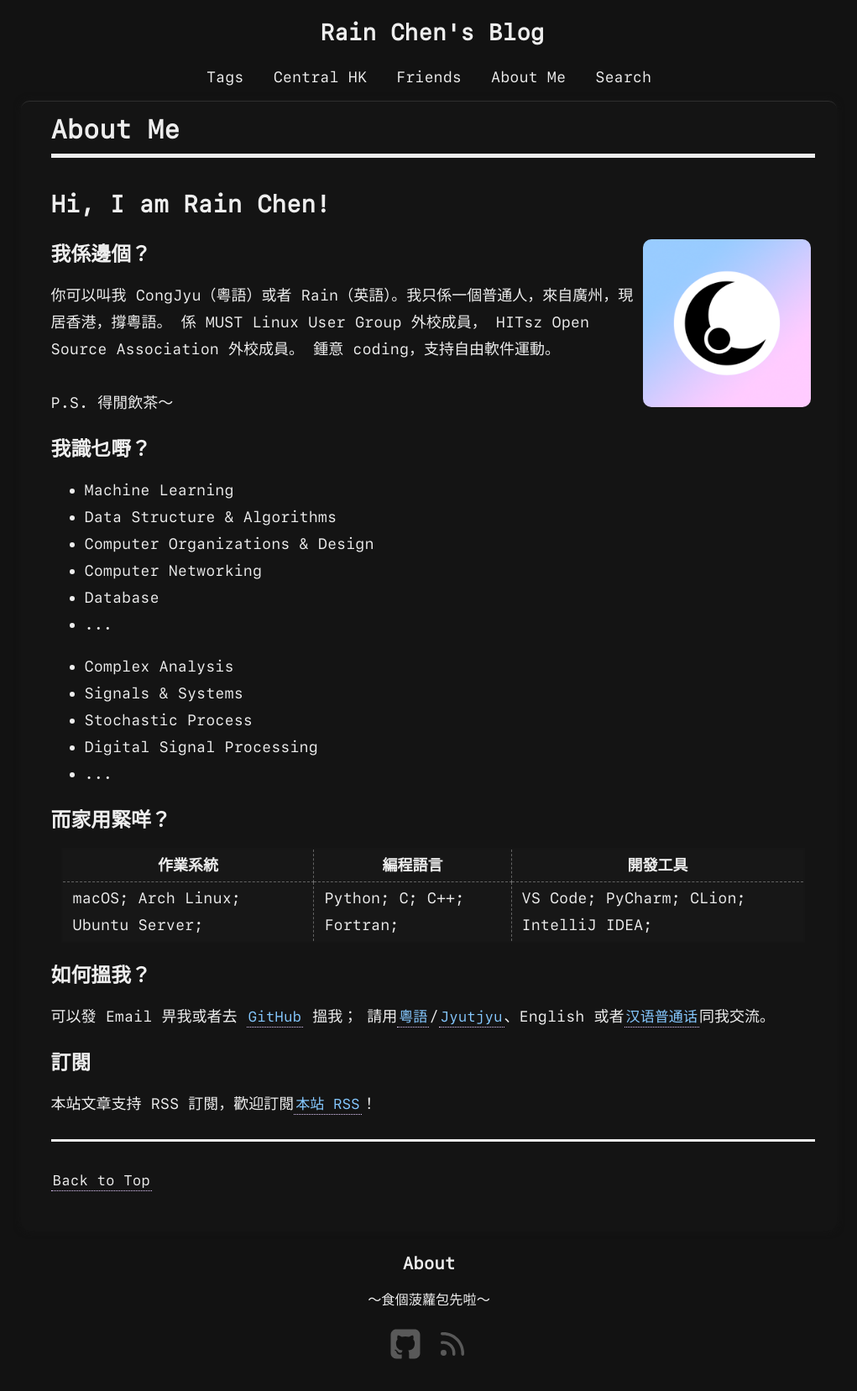
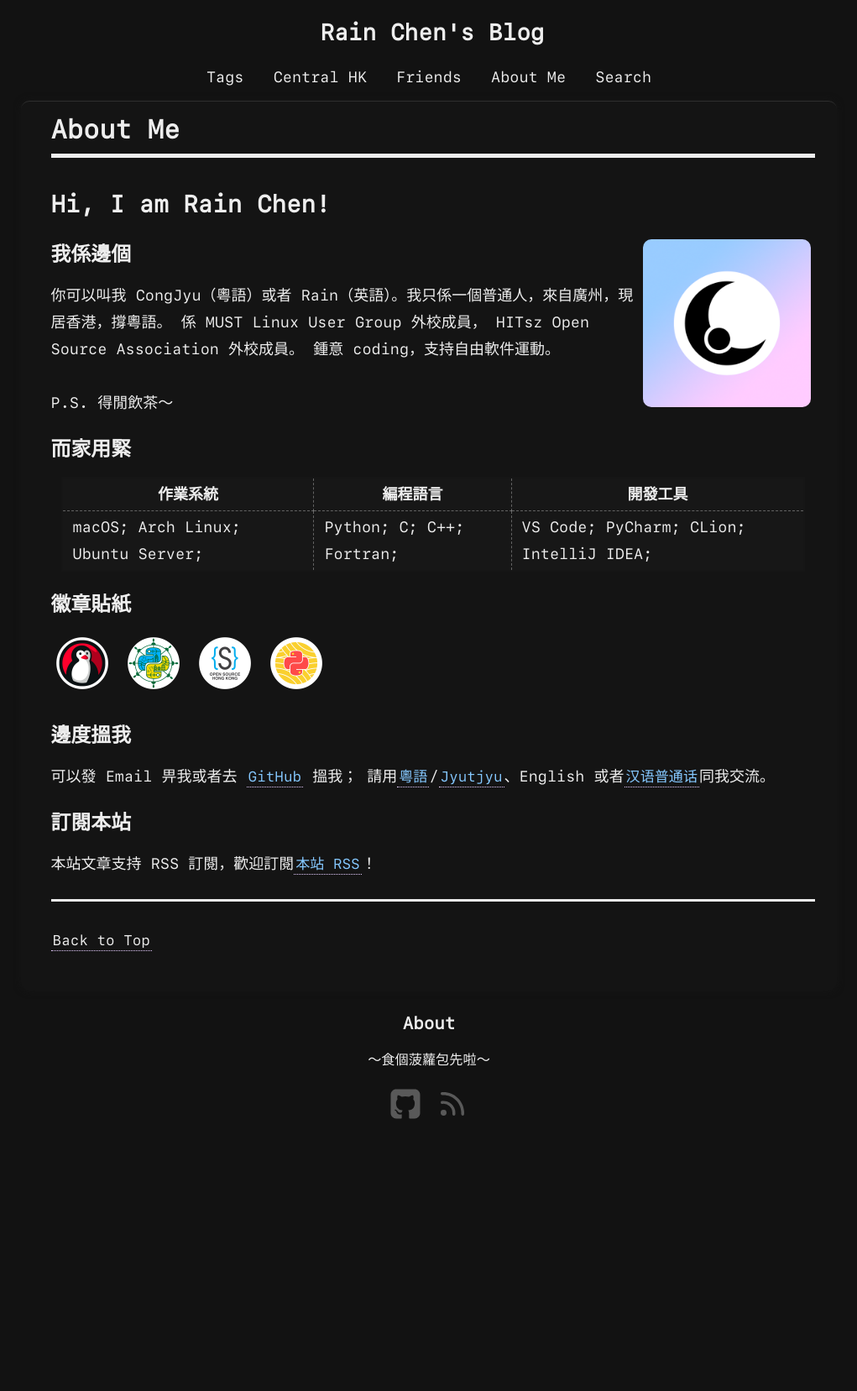
Before and after one commit to CongJyu/CongJyu.github.io, a Jekyll site: the page built from blog/aboutme/index.html, in a window 1280 px wide. Shown: the whole page at 84% size, without its empty margins (129-1150 px from the left). Built offline with Jekyll 4.4.1, drawn with Linux system fonts in a browser that asks for light colours; some web fonts are replaced; comment, search, counter and statistics services are not loaded; after the commit the page ends 1371 px from its top, so only the background shows below that.

Commit message:
Add badges and stickers.

```diff
--- a/blog/aboutme/index.html
+++ b/blog/aboutme/index.html
@@ -9,7 +9,7 @@ group: navigation
 
 <img align="right" width="200" height="200" style="border-radius: 15px;" src="/assets/images/avatar.png">
 
-<h3>我係邊個？</h3>
+<h3>我係邊個</h3>
 
 <p>
     你可以叫我 CongJyu（粵語）或者 Rain（英語）。我只係一個普通人，來自廣州，現居香港，撐粵語。
@@ -19,26 +19,7 @@ group: navigation
     P.S. 得閒飲茶～
 </p>
 
-<h3>我識乜嘢？</h3>
-
-<ul>
-    <li>Machine Learning</li>
-    <li>Data Structure & Algorithms</li>
-    <li>Computer Organizations & Design</li>
-    <li>Computer Networking</li>
-    <li>Database</li>
-    <li>...</li>
-</ul>
-
-<ul>
-    <li>Complex Analysis</li>
-    <li>Signals & Systems</li>
-    <li>Stochastic Process</li>
-    <li>Digital Signal Processing</li>
-    <li>...</li>
-</ul>
-
-<h3>而家用緊咩？</h3>
+<h3>而家用緊</h3>
 
 <table>
     <thead>
@@ -71,19 +52,27 @@ group: navigation
     </tbody>
 </table>
 
-<h3>如何搵我？</h3>
+<h3>徽章貼紙</h3>
+
+<img width="64" height="64" src="../../assets/images/badges/MUSTLUG.png" alt="MUSTLUG" title="M.U.S.T. LUG">
+<img width="64" height="64" src="../../assets/images/badges/PyConHK.png" alt="PyCon HK" title="PyCon HK 2025">
+<img width="64" height="64" src="../../assets/images/badges/OSHK.png" alt="Open Source HK" title="Open Source Hong Kong">
+<img width="64" height="64" src="../../assets/images/badges/PythonAsia.png" alt="PythonAsia" title="Python Asia">
+
+<h3>邊度搵我</h3>
 
 <p>
     可以發 Email 畀我或者去 <a target="#" href="https://github.com/CongJyu" title="我嘅 GitHub 主頁">GitHub</a> 搵我；
     請用<a target="#"
            href="https://en.wikipedia.org/wiki/Cantonese" title="About Standard Cantonese">粵語</a>/<a target="_blank"
                                                                                                        href="https://en.wikipedia.org/wiki/Yale_romanization_of_Cantonese"
-        title="About the Romanization of Cantonese">Jyutjyu</a>、English 或者<a target="#"
+                                                                                                       title="About the Romanization of Cantonese">Jyutjyu</a>、English
+    或者<a target="#"
            href="https://en.wikipedia.org/wiki/Standard_Chinese"
            title="About Standard Chinese">汉语普通话</a>同我交流。
 </p>
 
-<h3>訂閱</h3>
+<h3>訂閱本站</h3>
 
 <p>
     本站文章支持 RSS 訂閱，歡迎訂閱<a target="#" href="https://congjyu.github.io/feed" title="RSS 訂閱鏈接">本站 RSS</a>！
```
Also changed, not shown: blog/centralhk/index.html (+0 -14 lines), assets/images/badges/MUSTLUG.png (added), assets/images/badges/OSHK.png (added), assets/images/badges/PyConHK.png (added), assets/images/badges/PythonAsia.png (added), 14 other files. Lines whose indentation alone changed are shown as unchanged.
